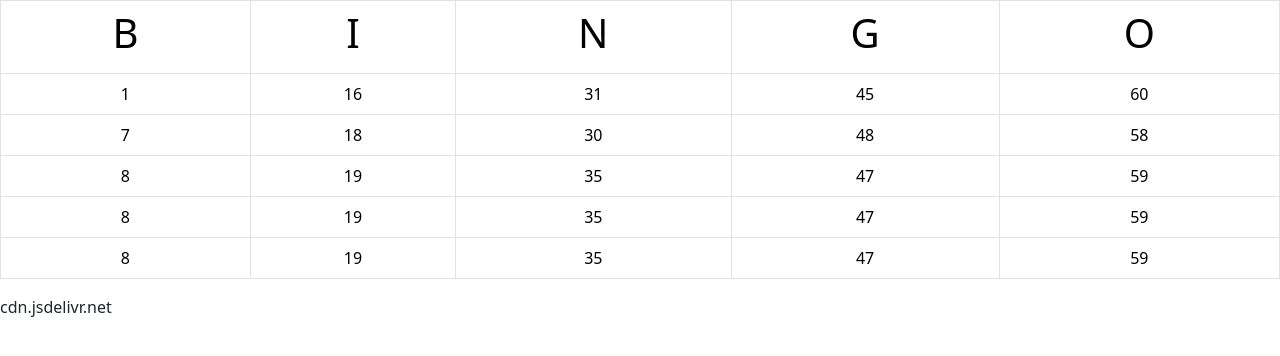
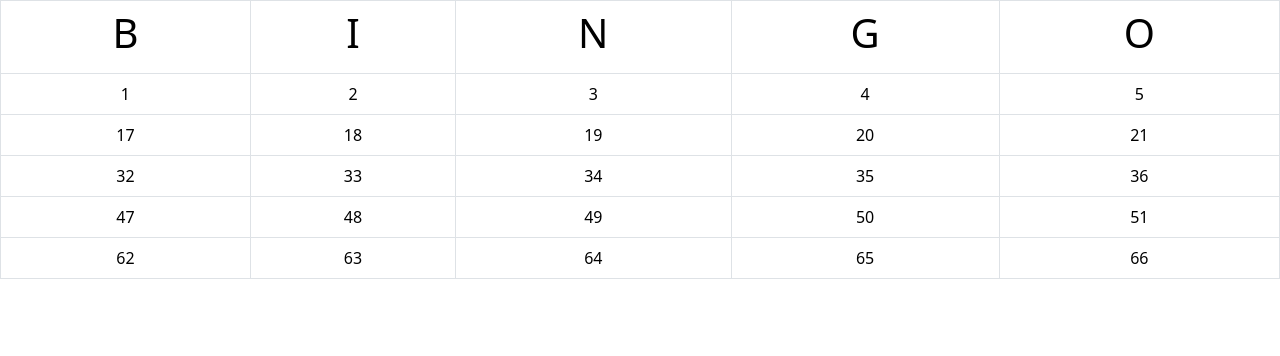
Before and after one commit to Juzper5515/Bingo, a plain HTML site: page index.html in a window 1280 px wide. Drawn offline with nearby package versions, Linux system fonts and the light colour scheme.

Commit message:
first commit

```diff
--- a/index.html
+++ b/index.html
@@ -1,21 +1,29 @@
 <!DOCTYPE html>
 <html lang="en">
+
     <head>
-    <meta charset="UTF-8">
-    <meta name="viewport" content="width=device-width, initial-scale=1.0">
-    <title>Bingo</title>
+        <meta charset="UTF-8"/>
+        <meta name="viewpoint" content="width=device-width, initial-scale=1.0"/>
+
+        <title>Bingo!</title>
 
 <link href="https://cdn.jsdelivr.net/npm/bootstrap@5.3.3/dist/css/bootstrap.min.css" rel="stylesheet" integrity="sha384-QWTKZyjpPEjISv5WaRU9OFeRpok6YctnYmDr5pNlyT2bRjXh0JMhjY6hW+ALEwIH" crossorigin="anonymous">
-    <script src="https://cdn.jsdelivr.net/npm/bootstrap@5.3.3/dist/js/bootstrap.bundle.min.js" integrity="sha384-YvpcrYf0tY3lHB60NNkmXc5s9fDVZLESaAA55NDzOxhy9GkcIdslK1eN7N6jIeHz" crossorigin="anonymous"></script>
+<script src="https://cdn.jsdelivr.net/npm/bootstrap@5.3.3/dist/js/bootstrap.bundle.min.js" integrity="sha384-YvpcrYf0tY3lHB60NNkmXc5s9fDVZLESaAA55NDzOxhy9GkcIdslK1eN7N6jIeHz" crossorigin="anonymous">
+</script>
+<script src="https://cdn.jsdelivr.net/npm/@popperjs/core@2.11.8/dist/umd/popper.min.js" integrity="sha384-I7E8VVD/ismYTF4hNIPjVp/Zjvgyol6VFvRkX/vR+Vc4jQkC+hVqc2pM8ODewa9r" crossorigin="anonymous">
+</script>
+<script src="https://cdn.jsdelivr.net/npm/bootstrap@5.3.3/dist/js/bootstrap.min.js" integrity="sha384-0pUGZvbkm6XF6gxjEnlmuGrJXVbNuzT9qBBavbLwCsOGabYfZo0T0to5eqruptLy" crossorigin="anonymous">
+</script>
 
-    <script src="https://cdn.jsdelivr.net/npm/@popperjs/core@2.11.8/dist/umd/popper.min.js" integrity="sha384-I7E8VVD/ismYTF4hNIPjVp/Zjvgyol6VFvRkX/vR+Vc4jQkC+hVqc2pM8ODewa9r" crossorigin="anonymous"></script>
-    <script src="https://cdn.jsdelivr.net/npm/bootstrap@5.3.3/dist/js/bootstrap.min.js" integrity="sha384-0pUGZvbkm6XF6gxjEnlmuGrJXVbNuzT9qBBavbLwCsOGabYfZo0T0to5eqruptLy" crossorigin="anonymous"></script>
     </head>
+
     <body>
         <div>
             <table class="table table-bordered text-center table-hover">
+
                 <!--Main Table-->
                 <thead>
+
                     <!--Heading-->
                     <th><h1>B</h1></th>
                     <th><h1>I</h1></th>
@@ -23,53 +31,54 @@
                     <th><h1>G</h1></th>
                     <th><h1>O</h1></th>
                 </thead>
-            <tbody><!--Body-->
-                <Div>
-                <tr><!--Row-->
+                <tbody>
+                    <!--Body-->
+                    <tr>
+
+                    <!--Row-->
                     <td>1</td>
-                    <td>16</td>
-                    <td>31</td>
-                    <td>45</td>
-                    <td>60</td>
+
+                    <!--Data-->
+                    <td>2</td>
+                    <td>3</td>
+                    <td>4</td>
+                    <td>5</td>
                 </tr>
-            </Div>
-                <tr><!--Row-->
-                    <td>7</td>
+                <tr>
+                    <td>17</td>
                     <td>18</td>
-                    <td>30</td>
+                    <td>19</td>
+                    <td>20</td>
+                    <td>21</td>
+                </tr>
+                <tr>
+                    <td>32</td>
+                    <td>33</td>
+                    <td>34</td>
+                    <td>35</td>
+                    <td>36</td>
+                </tr>
+                <tr>
+                    <td>47</td>
                     <td>48</td>
-                    <td>58</td>
+                    <td>49</td>
+                    <td>50</td>
+                    <td>51</td>
                 </tr>
-                <tr><!--Row-->
-                    <td>8</td>
-                    <td>19</td>
-                    <td>35</td>
-                    <td>47</td>
-                    <td>59</td>
-                </tr>
-                <tr><!--Row-->
-                    <td>8</td>
-                    <td>19</td>
-                    <td>35</td>
-                    <td>47</td>
-                    <td>59</td>
-                </tr>
-                <tr><!--Row-->
-                    <td>8</td>
-                    <td>19</td>
-                    <td>35</td>
-                    <td>47</td>
-                    <td>59</td>
+                <tr>
+                    <td>62</td>
+                    <td>63</td>
+                    <td>64</td>
+                    <td>65</td>
+                    <td>66</td>
                 </tr>
                 </tbody>
-            <tfoot><!--Foot-->
-
+                <tfoot>
+                    <!--Footer-->
                 </tfoot>
             </table>
         </div>
     </body>
-
-
+    <script src="./index.js"> </script>
 
 </html>
-cdn.jsdelivr.net
--- /dev/null
+++ b/index.js
@@ -0,0 +1,69 @@
+console.log("Hello World!");
+
+//generateNumber(75);
+
+let isB = false,
+    isI = false,
+    isN = false,
+    isG = false,
+    isO = false;
+
+// function ; max is parameter
+function generateNumber(max) {
+    // Addition = +
+    // Subtraction = -
+    // Multiplication = *
+    // Division = /
+    // Remainder = %
+    let randomNumber = Math.floor(Math.random() * max) + 1;
+
+    // if ..... else if .... else
+    // Gt >, GTE > =, LT <, LTE < =, EQ =, NEQ !=, AND &&, OR ||
+
+    if (randomNumber <= 15) {
+        isB = true;
+        console.log('The number is in B.');
+
+    } else if (randomNumber >= 16 && randomNumber <= 30) {
+        isI = true;
+        console.log('The number in in I.');
+
+    } else if (randomNumber >= 31 && randomNumber <= 45) {
+        isN = true;
+        console.log('The number in in N.');
+
+    } else if (randomNumber >= 46 && randomNumber <= 60) {
+        isG = true;
+        console.log('The number in in G.');
+
+    } else if (randomNumber >= 61 && randomNumber <= 75) {
+        isO = true;
+        console.log('The number in in O.');
+
+    } else {
+        console.log('The number is invalid');
+    }
+
+    if (isB == true && isI == true && isN == true && isG == true && isO == true) {
+        console.log('BINGOOO!!');
+    }
+
+    return console.log(randomNumber);
+}
+
+// function generateNumber(max) {
+// }
+//Loops
+// let counter = 10;
+// for (counter; counter > 0; counter -= 1) {
+//    console.log('Counter is ${counter}');
+//    generateNumber(75);
+//    if (counter == 5) {
+//        break;
+//    }
+// }
+
+//while (counter > 0) {
+//    console.log('Counter is ${counter}');
+//    counter -= 1;
+// }
```
Lines whose indentation alone changed are shown as unchanged.
